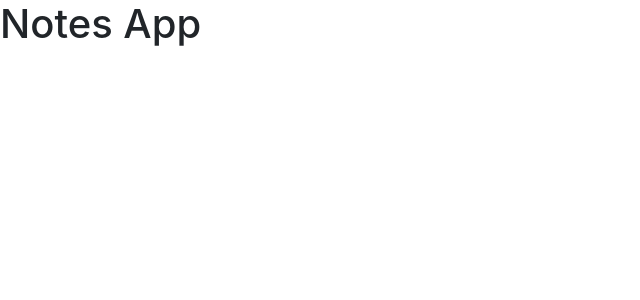
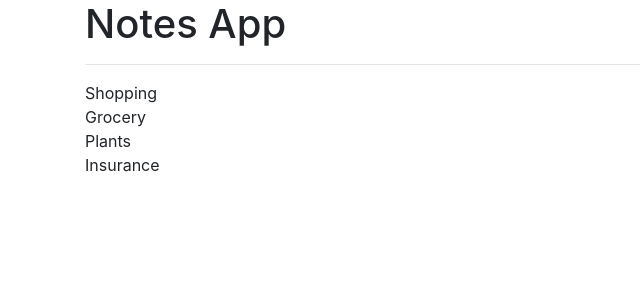
Before and after one commit to Manav15/Notes-App-React, a React (Create React App) app: page / in a window 1280 px wide. Shown: the top 300 px of the page, without its empty margins (0-640 px from the left). Built offline with nearby package versions, Linux system fonts and the light colour scheme.

Commit message:
Notes Displayed on UI

```diff
--- a/src/App.js
+++ b/src/App.js
@@ -5,12 +5,16 @@ import ClassBasedCompDemo from './components/Types/ClassBasedCompDemo';
 import FunctionBasedCompDemo from './components/Types/FunctionBasedCompDemo';
 import Parent from './components/CmpCommunication/Parent';
 import StateParent from './components/StateDemo/StateParent';
+import Notes from './components/Notes/Notes';
 
 function App() {
   return (
-    <div>
+    <div className="container">
       <h1>Notes App</h1>
+      <hr />
+      <Notes />
     </div>
+
     // <div className="App">
     //   <h1 className="display-4">Hello World</h1>
     //   <hr />
--- a/src/components/Notes/NewNoteForm/NoteForm.js
+++ b/src/components/Notes/NewNoteForm/NoteForm.js
@@ -0,0 +1,13 @@
+import React, { Component } from 'react';
+
+class NoteForm extends Component {
+    render() {
+        return (
+            <div>
+
+            </div>
+        );
+    }
+}
+
+export default NoteForm;
--- a/src/components/Notes/NoteList/NoteItem/NoteItem.js
+++ b/src/components/Notes/NoteList/NoteItem/NoteItem.js
@@ -0,0 +1,11 @@
+import React from 'react';
+
+const NoteItem = (props) => {
+    return (
+        <div>
+            {props.note.title}
+        </div>
+    );
+}
+
+export default NoteItem;
--- a/src/components/Notes/NoteList/NoteList.js
+++ b/src/components/Notes/NoteList/NoteList.js
@@ -0,0 +1,18 @@
+import React, { Component } from 'react';
+import NoteItem from './NoteItem/NoteItem';
+
+class NoteList extends Component {
+    render() {
+        console.log(this.props)
+        let noteItems = this.props.notes.map(note => {
+            return <NoteItem note={note} />
+        })
+        return (
+            <div>
+                {noteItems}
+            </div>
+        );
+    }
+}
+
+export default NoteList;
--- a/src/components/Notes/Notes.js
+++ b/src/components/Notes/Notes.js
@@ -0,0 +1,25 @@
+import React, { Component } from 'react';
+import NoteForm from './NewNoteForm/NoteForm';
+import NoteList from './NoteList/NoteList';
+
+class Notes extends Component {
+    state = {
+        notes : [
+            {id : 1, title : "Shopping" ,body : "Buy the jeans" },
+            {id : 2, title : "Grocery" ,body : "Buy the pulses" },
+            {id : 3, title : "Plants" ,body : "Water your lily" },
+            {id : 4, title : "Insurance" ,body : "Renew Insurance" }
+        ]
+    }
+
+    render() {
+        return (
+            <div>
+                <NoteList notes = {this.state.notes} />
+                <NoteForm />
+            </div>
+        );
+    }
+}
+
+export default Notes;
--- a/src/components/StateDemo/StateChild.js
+++ b/src/components/StateDemo/StateChild.js
@@ -6,7 +6,7 @@ const StateChild = (props) => {
             <h3>Counter : {props.counter}</h3>
             <div className="btn-group">
                 <button onClick = {props.onIncrease} className="btn-success ">Increment</button>
-                <button onClick = {props.onReset} className="btn-dark " >Reset</button>
+                <button onClick = {props.onReset} className="btn-dark" >Reset</button>
                 <button onClick = {props.onDecrease} className="btn-danger " >Decrement</button>
             </div>
         </div>
```
